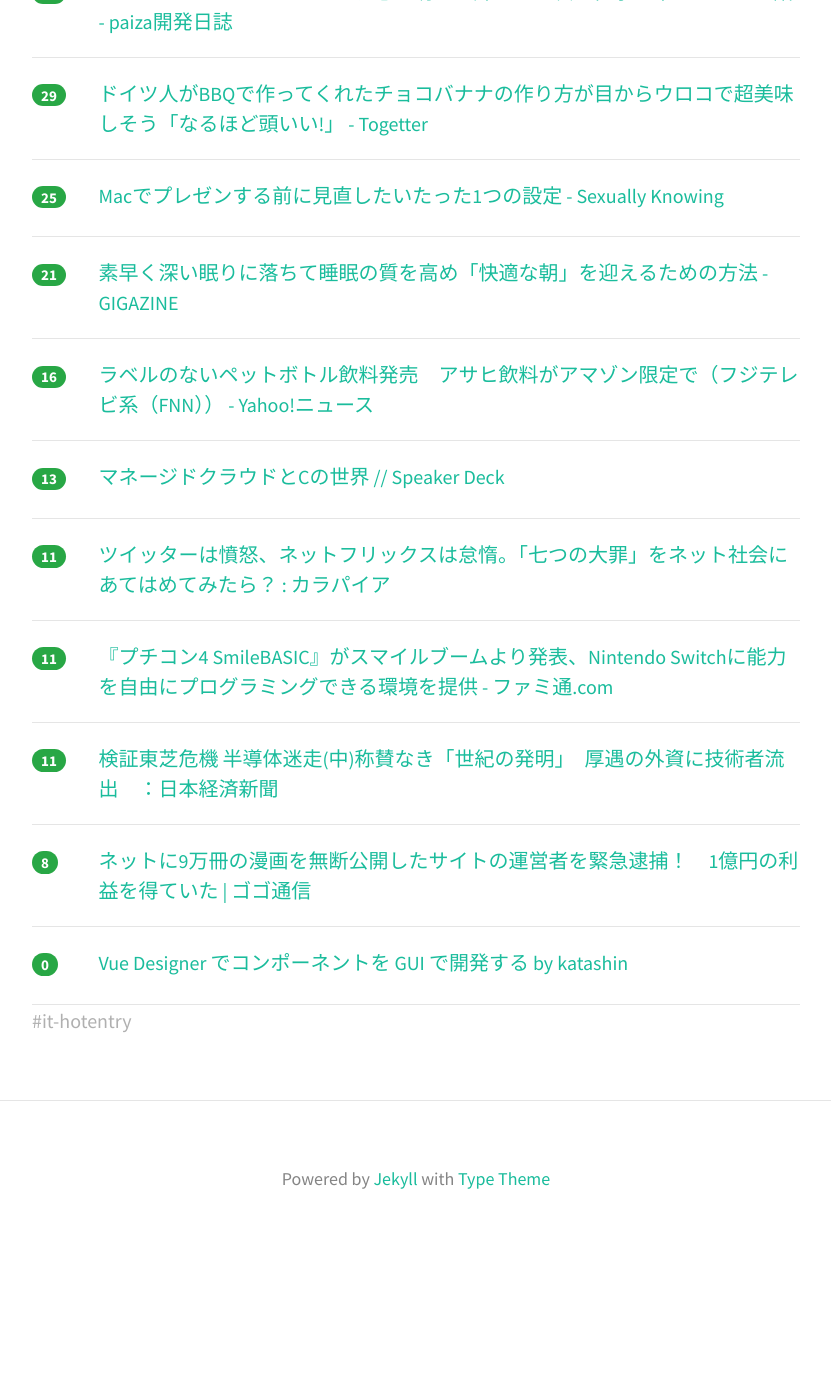
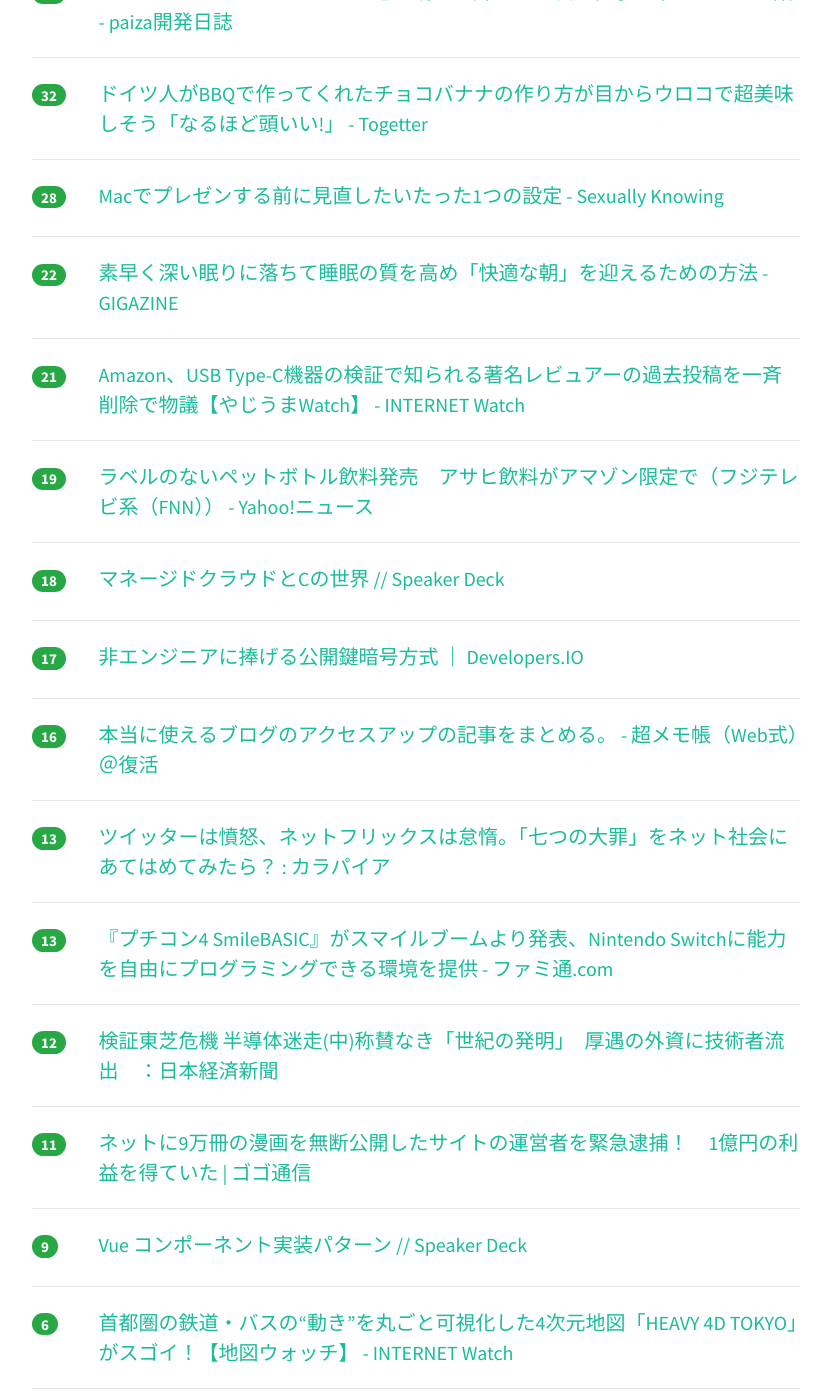
Before and after one commit to yatta47/hatena-matome-site, a Jekyll site: the page built from _posts/2018-05-24-hatena.md, in a window 1280 px wide and 1400 px high, scrolled down 598 px. Shown: the whole window, without its empty margins (224-1055 px from the left). Built offline with Jekyll 4.4.1, drawn with Linux system fonts in a browser that asks for light colours; nearby versions of some CDN libraries; before the commit the page ends 1854 px from its top, so only the background shows below that; some of the changed text lies outside the part shown.

Commit message:
Updated 2018-05-24

```diff
--- a/_posts/2018-05-24-hatena.md
+++ b/_posts/2018-05-24-hatena.md
@@ -1,69 +1,94 @@
 ---
 layout: post
 title:  "2018-05-24 はてぶIT"
-date:   2018-05-24 08:02:30
+date:   2018-05-24 09:03:54
 tags: [it-hotentry]
 ---
-13 件のデータあり
+18 件のデータあり
 
 <hr><div class="row">
-<div class="col-1"><span class="badge badge-pill badge-success h2">38</span></div>
+<div class="col-1"><span class="badge badge-pill badge-success h2">41</span></div>
 <div class="col-11"><a href='http://cloverstudioceo.hatenablog.com/entry/2018/05/23/172306' target='_blank'>グローバルでみるエンジニア単価 - 世界の下層から 〜 グローバルIT土方のブログ</a></div>
 </div>
 <hr>
 <div class="row">
-<div class="col-1"><span class="badge badge-pill badge-success h2">34</span></div>
+<div class="col-1"><span class="badge badge-pill badge-success h2">38</span></div>
 <div class="col-11"><a href='http://www.200kounen-training.com/entry/2018/05/23/211754' target='_blank'>iPhoneマニアの友人から教わった便利な機能まとめ - 200光年軍隊手帳の中身</a></div>
 </div>
 <hr>
 <div class="row">
-<div class="col-1"><span class="badge badge-pill badge-success h2">33</span></div>
+<div class="col-1"><span class="badge badge-pill badge-success h2">35</span></div>
 <div class="col-11"><a href='https://paiza.hatenablog.com/entry/2018/05/23/SI%E3%81%A7%E3%81%A4%E3%82%89%E3%81%8B%E3%81%A3%E3%81%9F%E3%82%A8%E3%83%B3%E3%82%B8%E3%83%8B%E3%82%A2%E3%81%8C%E3%80%81%E6%80%9D%E3%81%84%E5%88%87%E3%81%A3%E3%81%A6%E8%BE%9E%E3%82%81%E3%81%9F%E3%82%89' target='_blank'>SIでつらかったエンジニアが、思い切って辞めたら次の仕事で幸せになれた話 - paiza開発日誌</a></div>
 </div>
 <hr>
 <div class="row">
-<div class="col-1"><span class="badge badge-pill badge-success h2">29</span></div>
+<div class="col-1"><span class="badge badge-pill badge-success h2">32</span></div>
 <div class="col-11"><a href='https://togetter.com/li/1230098' target='_blank'>ドイツ人がBBQで作ってくれたチョコバナナの作り方が目からウロコで超美味しそう「なるほど頭いい!」 - Togetter</a></div>
 </div>
 <hr>
 <div class="row">
-<div class="col-1"><span class="badge badge-pill badge-success h2">25</span></div>
+<div class="col-1"><span class="badge badge-pill badge-success h2">28</span></div>
 <div class="col-11"><a href='http://this.aereal.org/entry/2018/05/23/160308' target='_blank'>Macでプレゼンする前に見直したいたった1つの設定 - Sexually Knowing</a></div>
 </div>
 <hr>
 <div class="row">
-<div class="col-1"><span class="badge badge-pill badge-success h2">21</span></div>
+<div class="col-1"><span class="badge badge-pill badge-success h2">22</span></div>
 <div class="col-11"><a href='https://gigazine.net/news/20180523-how-to-asleep-quickly-and-wake-up/' target='_blank'>素早く深い眠りに落ちて睡眠の質を高め「快適な朝」を迎えるための方法 - GIGAZINE</a></div>
 </div>
 <hr>
 <div class="row">
-<div class="col-1"><span class="badge badge-pill badge-success h2">16</span></div>
+<div class="col-1"><span class="badge badge-pill badge-success h2">21</span></div>
+<div class="col-11"><a href='https://internet.watch.impress.co.jp/docs/yajiuma/1123571.html' target='_blank'>Amazon、USB Type-C機器の検証で知られる著名レビュアーの過去投稿を一斉削除で物議【やじうまWatch】 - INTERNET Watch</a></div>
+</div>
+<hr>
+<div class="row">
+<div class="col-1"><span class="badge badge-pill badge-success h2">19</span></div>
 <div class="col-11"><a href='https://headlines.yahoo.co.jp/videonews/fnn?a=20180523-00392626-fnn-bus_all' target='_blank'>ラベルのないペットボトル飲料発売　アサヒ飲料がアマゾン限定で（フジテレビ系（FNN）） - Yahoo!ニュース</a></div>
 </div>
 <hr>
 <div class="row">
-<div class="col-1"><span class="badge badge-pill badge-success h2">13</span></div>
+<div class="col-1"><span class="badge badge-pill badge-success h2">18</span></div>
 <div class="col-11"><a href='https://speakerdeck.com/nodadatta/manezidokuraudotocfalseshi-jie' target='_blank'>マネージドクラウドとCの世界 // Speaker Deck</a></div>
 </div>
 <hr>
 <div class="row">
-<div class="col-1"><span class="badge badge-pill badge-success h2">11</span></div>
+<div class="col-1"><span class="badge badge-pill badge-success h2">17</span></div>
+<div class="col-11"><a href='https://dev.classmethod.jp/security/publickey-cryptography-for-nonprogrammer/' target='_blank'>非エンジニアに捧げる公開鍵暗号方式 ｜ Developers.IO</a></div>
+</div>
+<hr>
+<div class="row">
+<div class="col-1"><span class="badge badge-pill badge-success h2">16</span></div>
+<div class="col-11"><a href='http://www.ituki-yu2.net/entry/Access_up_Conclusion' target='_blank'>本当に使えるブログのアクセスアップの記事をまとめる。 - 超メモ帳（Web式）＠復活</a></div>
+</div>
+<hr>
+<div class="row">
+<div class="col-1"><span class="badge badge-pill badge-success h2">13</span></div>
 <div class="col-11"><a href='http://karapaia.com/archives/52260044.html' target='_blank'>ツイッターは憤怒、ネットフリックスは怠惰。「七つの大罪」をネット社会にあてはめてみたら？ : カラパイア</a></div>
 </div>
 <hr>
 <div class="row">
-<div class="col-1"><span class="badge badge-pill badge-success h2">11</span></div>
+<div class="col-1"><span class="badge badge-pill badge-success h2">13</span></div>
 <div class="col-11"><a href='https://www.famitsu.com/news/201805/24157774.html' target='_blank'>『プチコン4 SmileBASIC』がスマイルブームより発表、Nintendo Switchに能力を自由にプログラミングできる環境を提供 - ファミ通.com</a></div>
 </div>
 <hr>
 <div class="row">
-<div class="col-1"><span class="badge badge-pill badge-success h2">11</span></div>
+<div class="col-1"><span class="badge badge-pill badge-success h2">12</span></div>
 <div class="col-11"><a href='https://www.nikkei.com/article/DGKKZO30843940S8A520C1TJ1000/' target='_blank'>検証東芝危機 半導体迷走(中)称賛なき「世紀の発明」　厚遇の外資に技術者流出　：日本経済新聞</a></div>
 </div>
 <hr>
 <div class="row">
-<div class="col-1"><span class="badge badge-pill badge-success h2">8</span></div>
+<div class="col-1"><span class="badge badge-pill badge-success h2">11</span></div>
 <div class="col-11"><a href='http://gogotsu.com/archives/39973' target='_blank'>ネットに9万冊の漫画を無断公開したサイトの運営者を緊急逮捕！　1億円の利益を得ていた | ゴゴ通信</a></div>
+</div>
+<hr>
+<div class="row">
+<div class="col-1"><span class="badge badge-pill badge-success h2">9</span></div>
+<div class="col-11"><a href='https://speakerdeck.com/kazuyaseki/vue-konponentoshi-zhuang-patan' target='_blank'>Vue コンポーネント実装パターン // Speaker Deck</a></div>
+</div>
+<hr>
+<div class="row">
+<div class="col-1"><span class="badge badge-pill badge-success h2">6</span></div>
+<div class="col-11"><a href='https://internet.watch.impress.co.jp/docs/column/chizu/1123416.html' target='_blank'>首都圏の鉄道・バスの“動き”を丸ごと可視化した4次元地図「HEAVY 4D TOKYO」がスゴイ！【地図ウォッチ】 - INTERNET Watch</a></div>
 </div>
 <hr>
 <div class="row">
```
